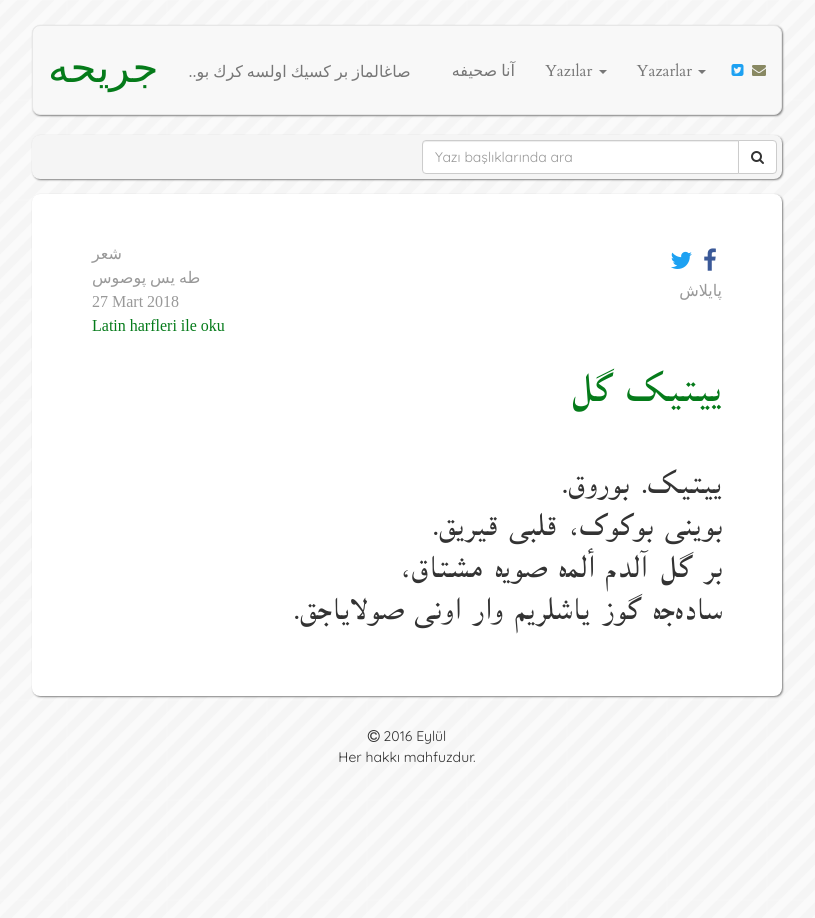
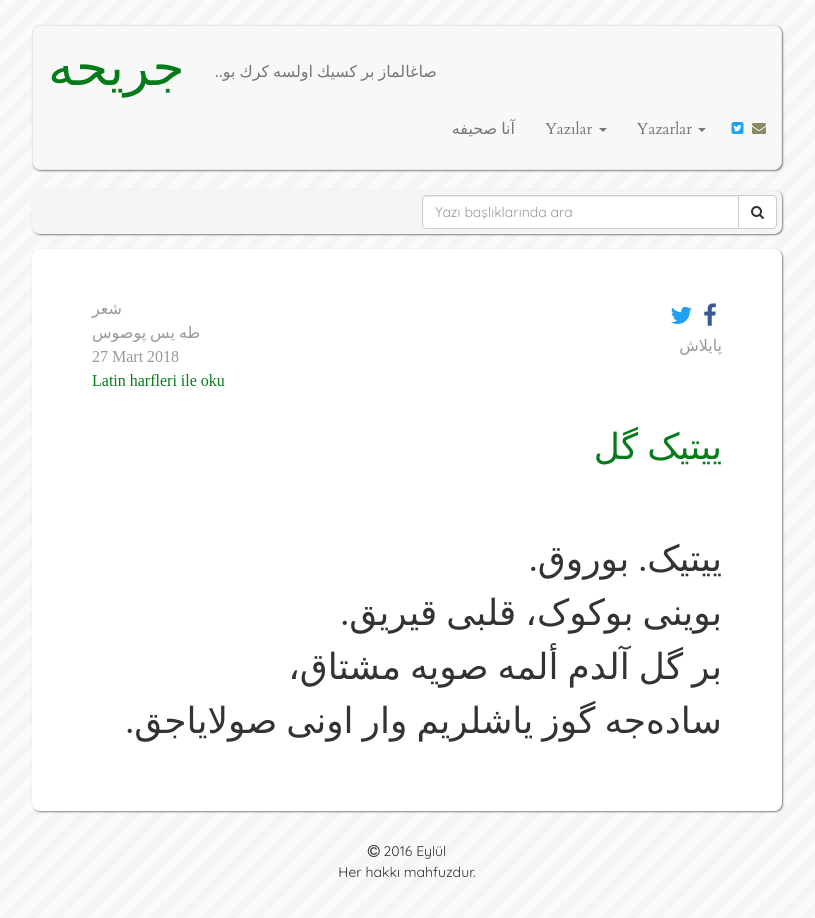
Before and after one commit to muhammedaydogdu/muhammedaydogdu.github.io, a Jekyll site: the page built from _posts/2018-03-27-yitik-gul-os.md, in a window 1280 px wide. Shown: the whole page, without its empty margins (233-1048 px from the left). Built offline with Jekyll 4.4.1, drawn with Linux system fonts in a browser that asks for light colours; some web fonts are replaced.

Commit message:
Update style.css

```diff
--- a/css/style.css
+++ b/css/style.css
@@ -132,11 +132,11 @@
 }
 
 .os-text {
-  font-family: 'Riwaj';
+  font-family: 'Husrev Hatti';
 }
 
 .container .jumbotron .os-text p {
-  font-size: 28px;
+  font-size: 36px;
 }
 
 .container .jumbotron h2.os-text {
@@ -144,5 +144,5 @@
 }
 
 #os-baslik {
-  font-size: 42px;
+  font-size: 52px;
 }
```
